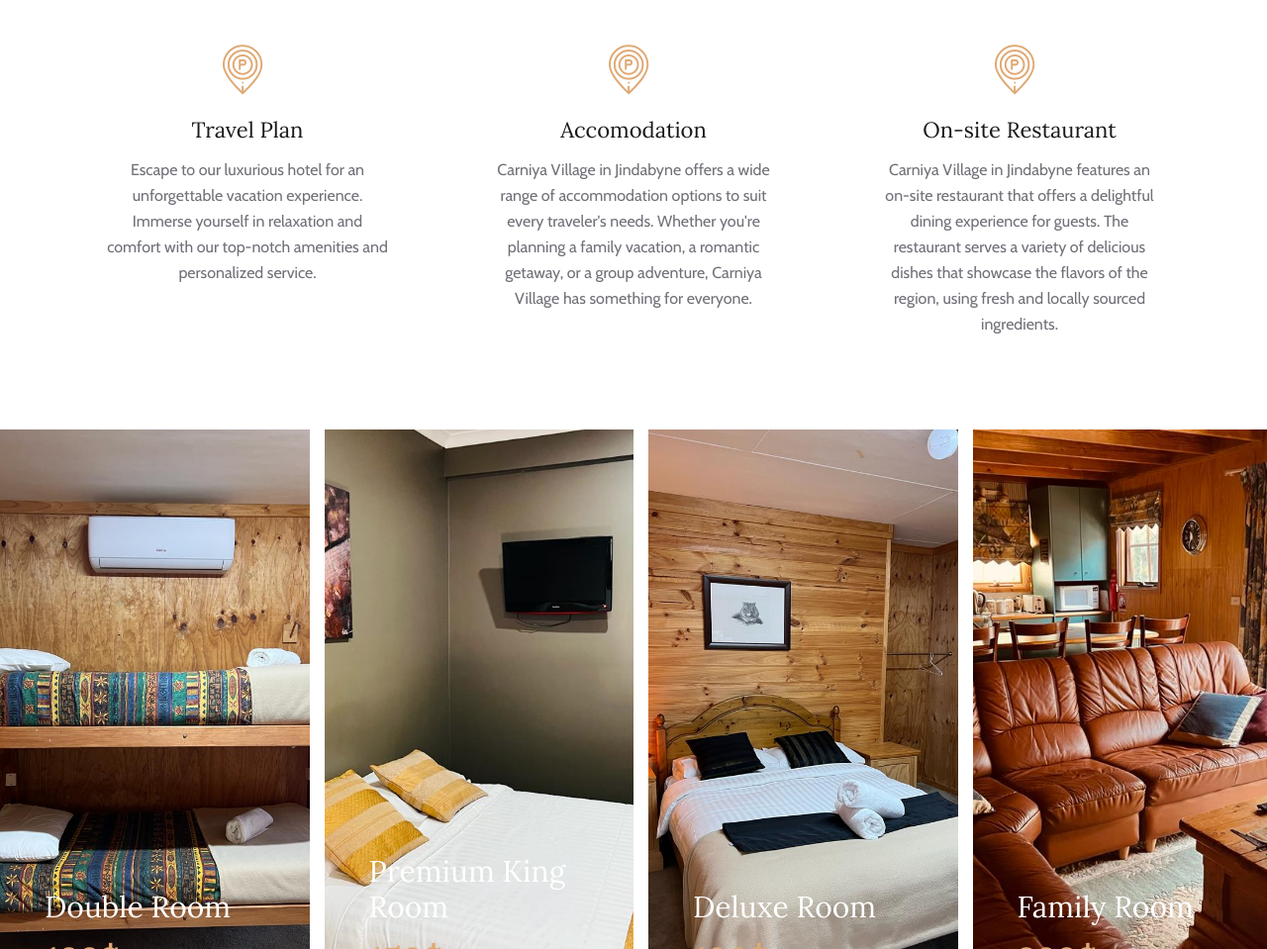
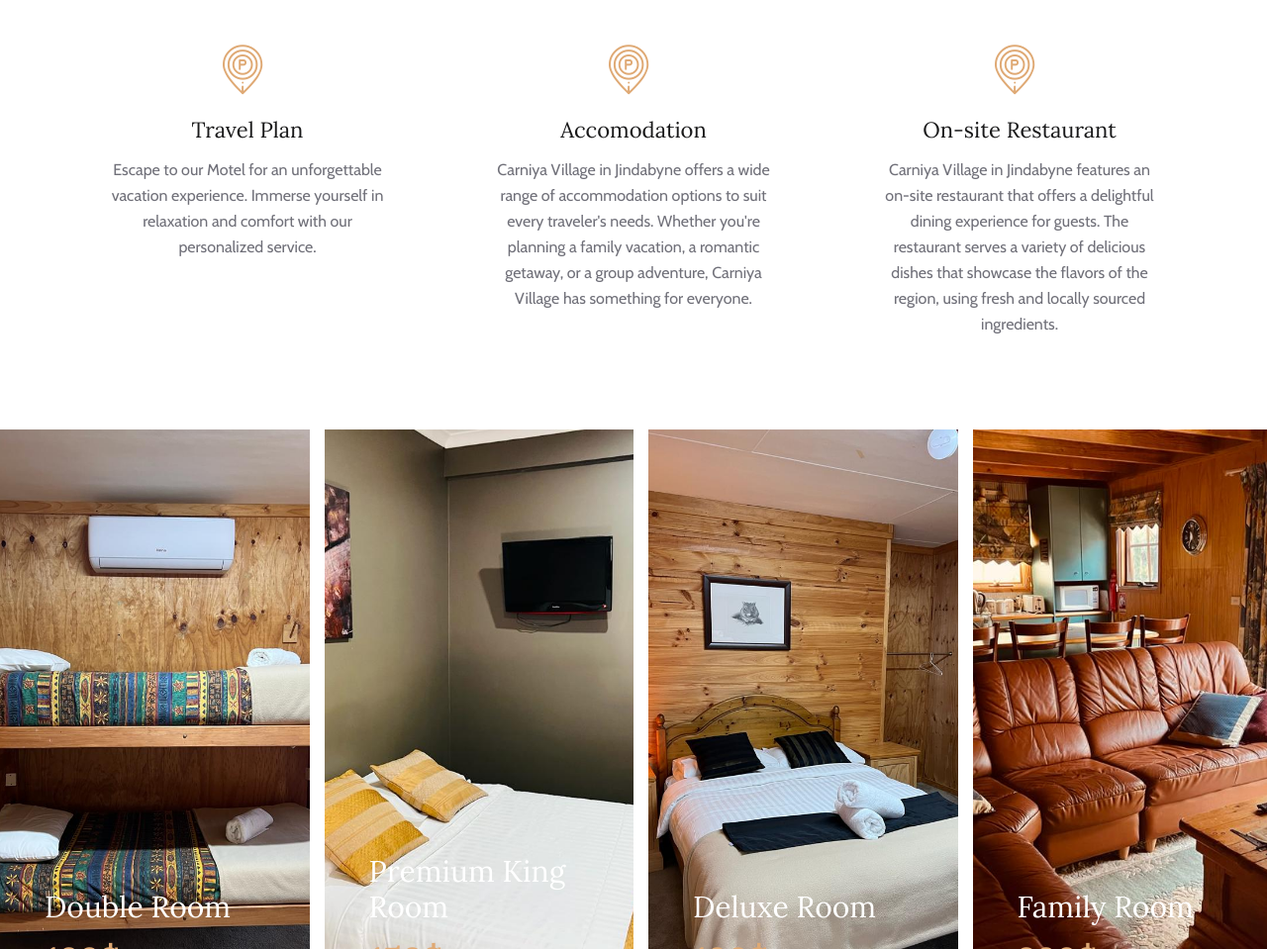
Before and after one commit to tunitx/carniyavillage-motel, a plain HTML site: page index.html in a window 1280 px wide. Shown: the part 1795-2754 px from the top of the page at 99% size. Drawn offline with nearby package versions, Linux system fonts and the light colour scheme.

Commit message:
Add files via upload

```diff
--- a/index.html
+++ b/index.html
@@ -266,7 +266,7 @@
                     <div class="service-item">
                         <i class="flaticon-036-parking"></i>
                         <h4>Travel Plan</h4>
-                        <p>Escape to our luxurious hotel for an unforgettable vacation experience. Immerse yourself in relaxation and comfort with our top-notch amenities and personalized service.</p>
+                        <p>Escape to our Motel for an unforgettable vacation experience. Immerse yourself in relaxation and comfort with our personalized service.</p>
                     </div>
                 </div>
                 <div class="col-lg-4 col-sm-6">
```
